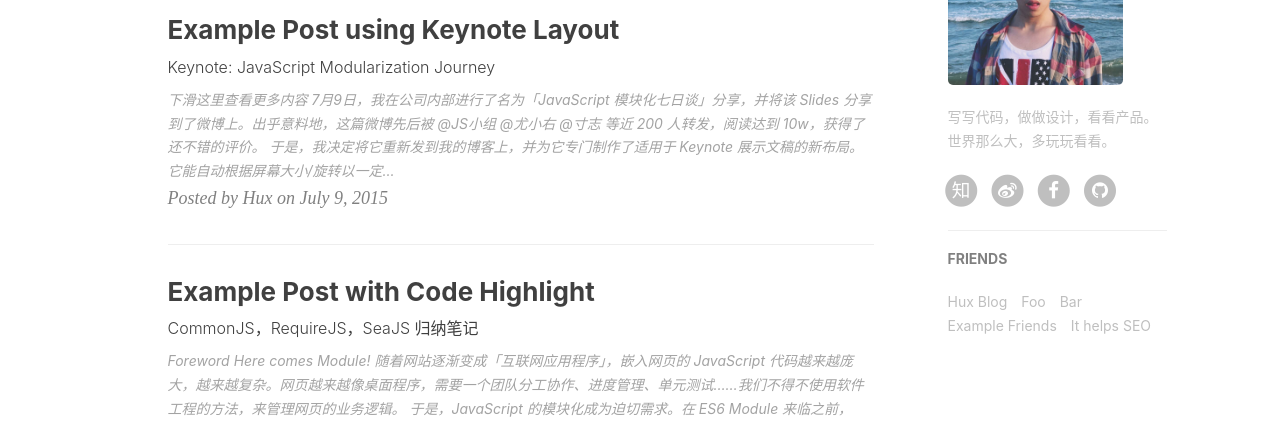
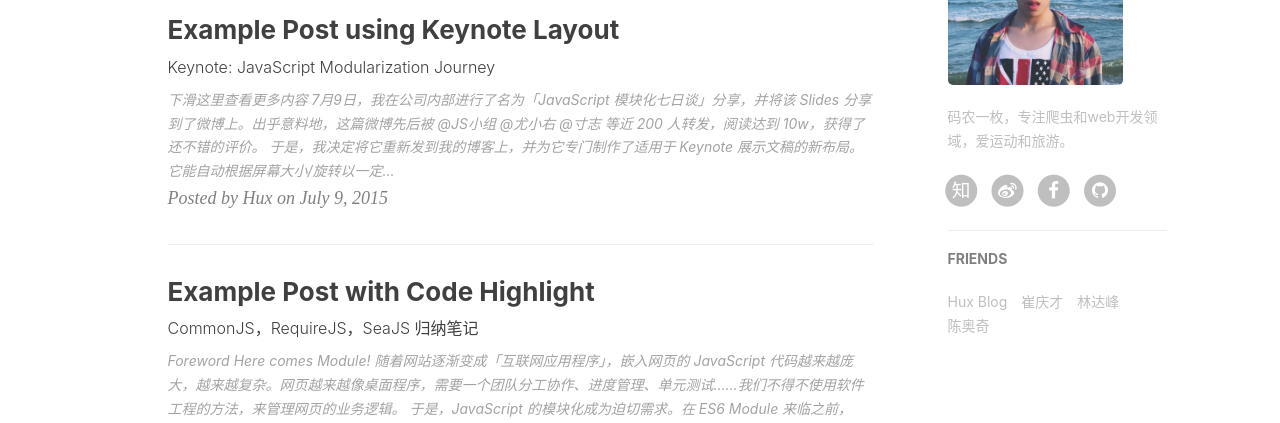
Before and after one commit to DavidLin3/DavidLin3.github.io, a Jekyll site: the page built from index.html, in a window 1280 px wide. Shown: the part 716-1139 px from the top of the page. Built offline with Jekyll 4.4.1, drawn with Linux system fonts in a browser that asks for light colours; nearby versions of some CDN libraries; the list of posts is cut into pages by our own code; comment, search, counter and statistics services are not loaded.

Commit message:
sidebar and friends config setting

```diff
--- a/_config.yml
+++ b/_config.yml
@@ -68,7 +68,7 @@ ga_domain: huangxuan.me
 
 # Sidebar settings
 sidebar: true                           # whether or not using Sidebar.
-sidebar-about-description: "写写代码，做做设计，看看产品。世界那么大，多玩玩看看。"
+sidebar-about-description: "码农一枚，专注爬虫和web开发领域，爱运动和旅游。"
 sidebar-avatar: /img/avatar-hux.jpg      # use absolute URL, seeing it's used in both `/` and `/about/`
 
 
@@ -85,16 +85,13 @@ friends: [
         title: "Hux Blog",
         href: "http://huangxuan.me"
     },{
-        title: "Foo",
-        href: "#"
+        title: "崔庆才",
+        href: "https://cuiqingcai.com/"
     },{
-        title: "Bar",
-        href: "#"
+        title: "林达峰",
+        href: "https://blog.lindafeng.com/"
     },{
-        title: "Example Friends",
-        href: "#"
-    },{
-        title: "It helps SEO",
-        href: "#"
+        title: "陈奥奇",
+        href: "https://www.zhihu.com/people/zarten/activities"
     }
 ]
```
